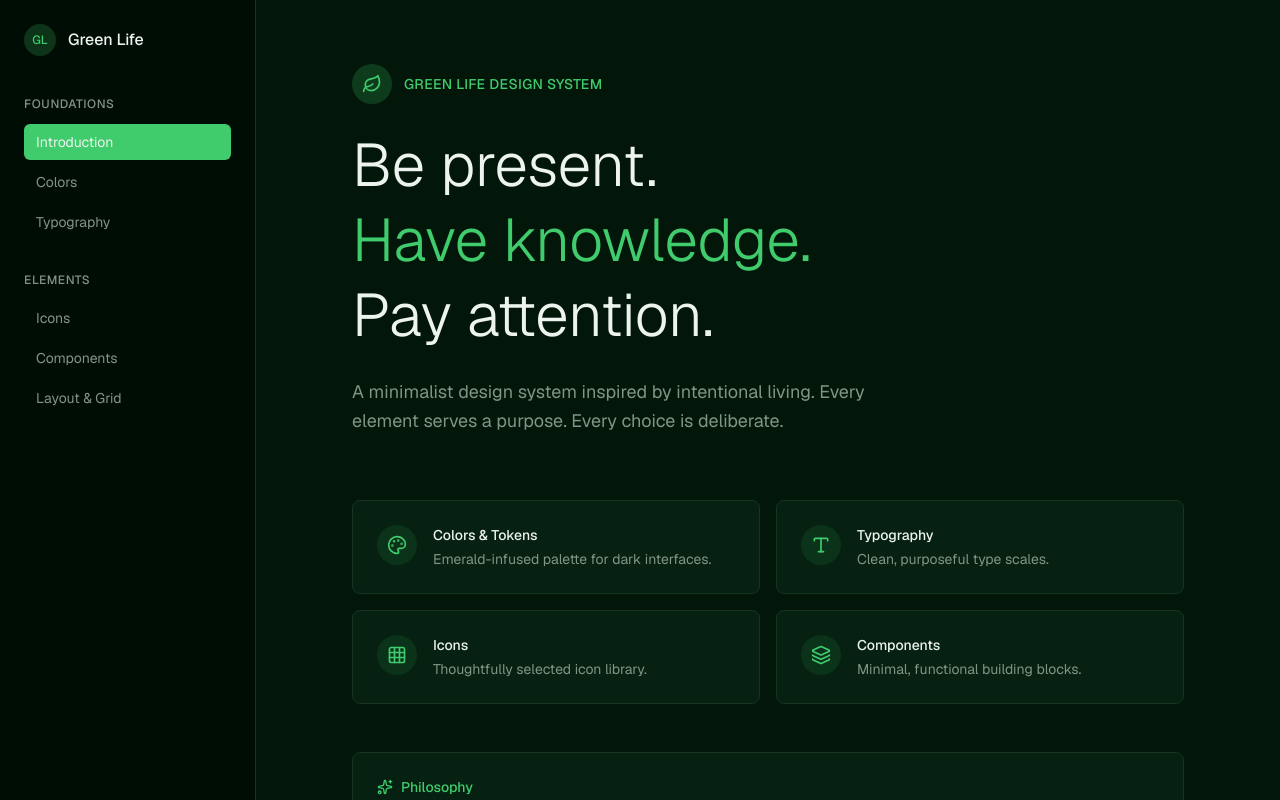
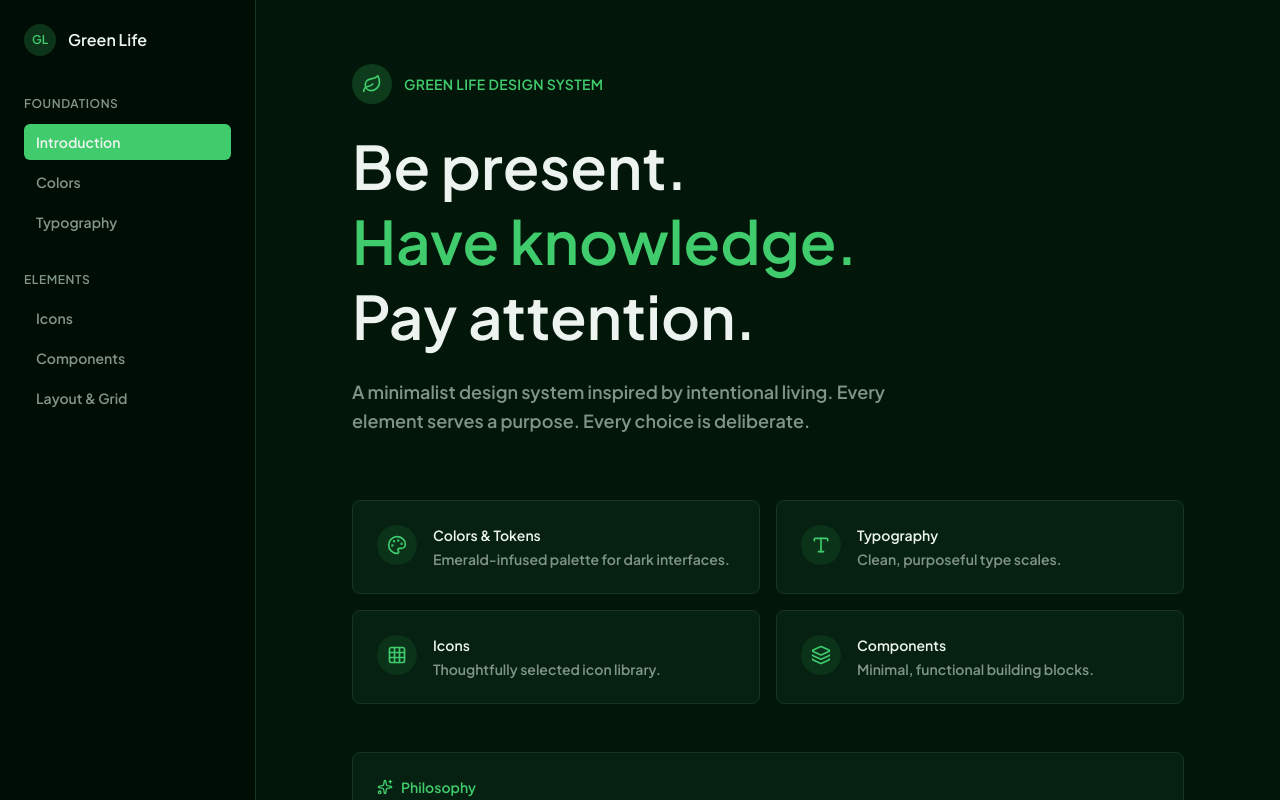
Before and after one commit to leemwilliams-eng/greenlife-design-system, a Next.js app: page / in a window 1280 px wide. Shown: the top 800 px of the page. Built offline with nearby package versions, Linux system fonts and the light colour scheme.

Commit message:
feat: use Plus Jakarta Sans SemiBold as primary typeface\n\nConfigure @font-face and set fallback to Geist with swap display.

```diff
--- a/app/globals.css
+++ b/app/globals.css
@@ -3,6 +3,14 @@
 @import 'shadcn/tailwind.css';
 
 @custom-variant dark (&:is(.dark *));
+
+@font-face {
+  font-family: 'Plus Jakarta Sans';
+  src: url('/fonts/PlusJakartaSans-SemiBold.ttf') format('truetype');
+  font-weight: 600;
+  font-style: normal;
+  font-display: swap;
+}
 
 :root {
   --background: oklch(0.18 0.04 155);
@@ -76,7 +84,7 @@
 }
 
 @theme inline {
-  --font-sans: 'Geist', 'Geist Fallback';
+  --font-sans: 'Plus Jakarta Sans', 'Geist', 'Geist Fallback', system-ui, sans-serif;
   --font-mono: 'Geist Mono', 'Geist Mono Fallback';
   --color-background: var(--background);
   --color-foreground: var(--foreground);
```
Also changed, not shown: public/fonts/PlusJakartaSans-SemiBold.ttf (added).
